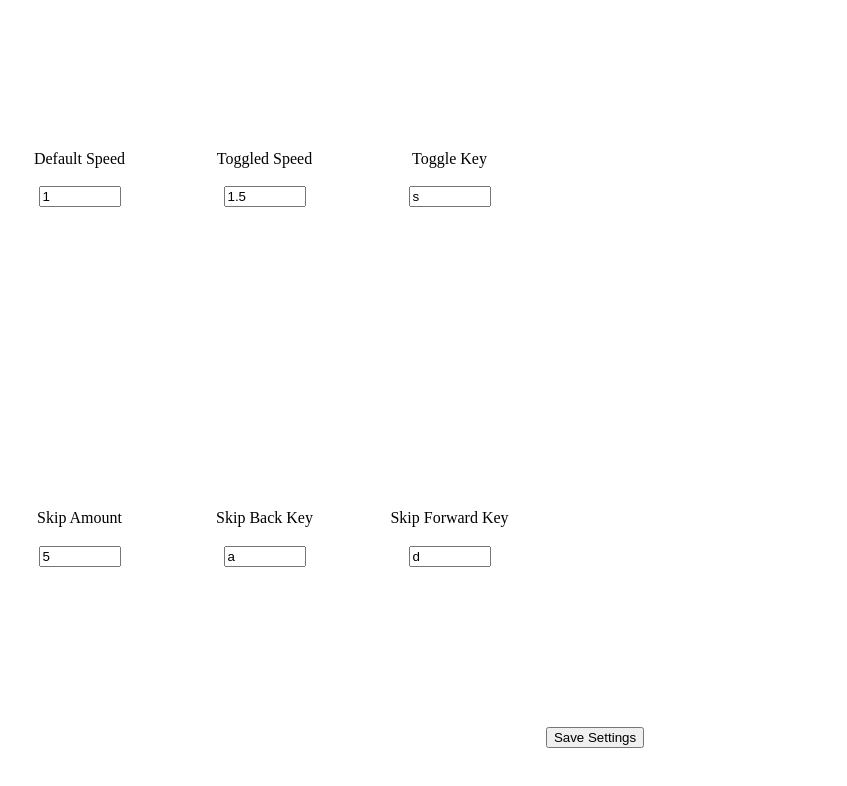
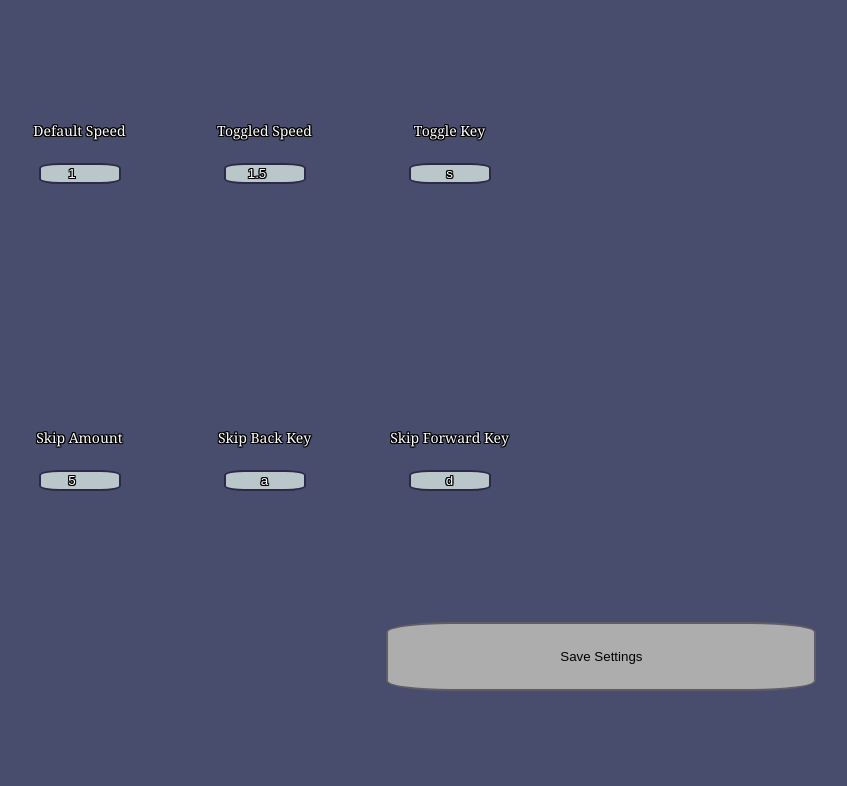
Before and after one commit to Austin-Tsai/video-time-machine, a browser extension: page index.html in a window 1280 px wide. Shown: the whole page, without its empty margins (21-868 px from the left). Drawn offline with Linux system fonts and the light colour scheme.

Commit message:
add styling

```diff
--- a/index.html
+++ b/index.html
@@ -7,7 +7,7 @@
     <title>Video Time Machine</title>
 </head>
 <body>
-    <div class="container">
+    <div class="container outlined-white">
         <div class="speed">
             <div class="pair-container">
                 <label for="default-speed">Default Speed</label>
--- a/styles.css
+++ b/styles.css
@@ -1,8 +1,14 @@
+body {
+    background-color: rgb(72, 77, 109);
+    font-size: 14px;
+    font-family: Cambria, Cochin, Georgia, Times, 'Times New Roman', serif
+}
+
 .container {
     display: flex;
     flex-direction: column;
-    width: 95vw;
-    height: 92.5vh;
+    width: 96vw;
+    height: 93vh;
     text-align: center;
 }
 
@@ -23,5 +29,46 @@
     flex-direction: column;
     align-items: center;
     justify-content: center;
-    gap: 5
+    gap: 5px
 }
+
+input {
+    background-color: #bac7ca;
+    border: 2px solid rgb(47, 41, 73);
+    border-radius: 25%;
+    text-align: center;
+}
+
+input:hover, input:focus {
+    background-color: #ccd7da;
+    transform: scale(1.05);
+    box-shadow: 0 0 5px rgba(154, 153, 189, 0.5);
+
+}
+
+.outlined-white, input{
+  color: #ffffff;
+  text-shadow: -1px -1px 0 #000000, 0 -1px 0 #000000, 1px -1px 0 #000000, 1px 0 0 #000000,
+    1px 1px 0 #000000, 0 1px 0 #000000, -1px 1px 0 #000000, -1px 0 0 #000000;
+}
+
+button {
+    background-color: #adadad;
+    border: 2px solid rgb(95, 93, 105);
+    border-radius: 15%;
+    text-align: center;
+    width: 35%;
+    padding: 2%;
+    margin-bottom: 5%;
+}
+
+button:hover {
+    background-color: #b5b5b5;
+    transform: scale(1.05);
+    box-shadow: 0 0 5px rgba(154, 153, 189, 0.5);
+}
+
+input:focus,
+button:focus {
+  outline: none;
+}
```
